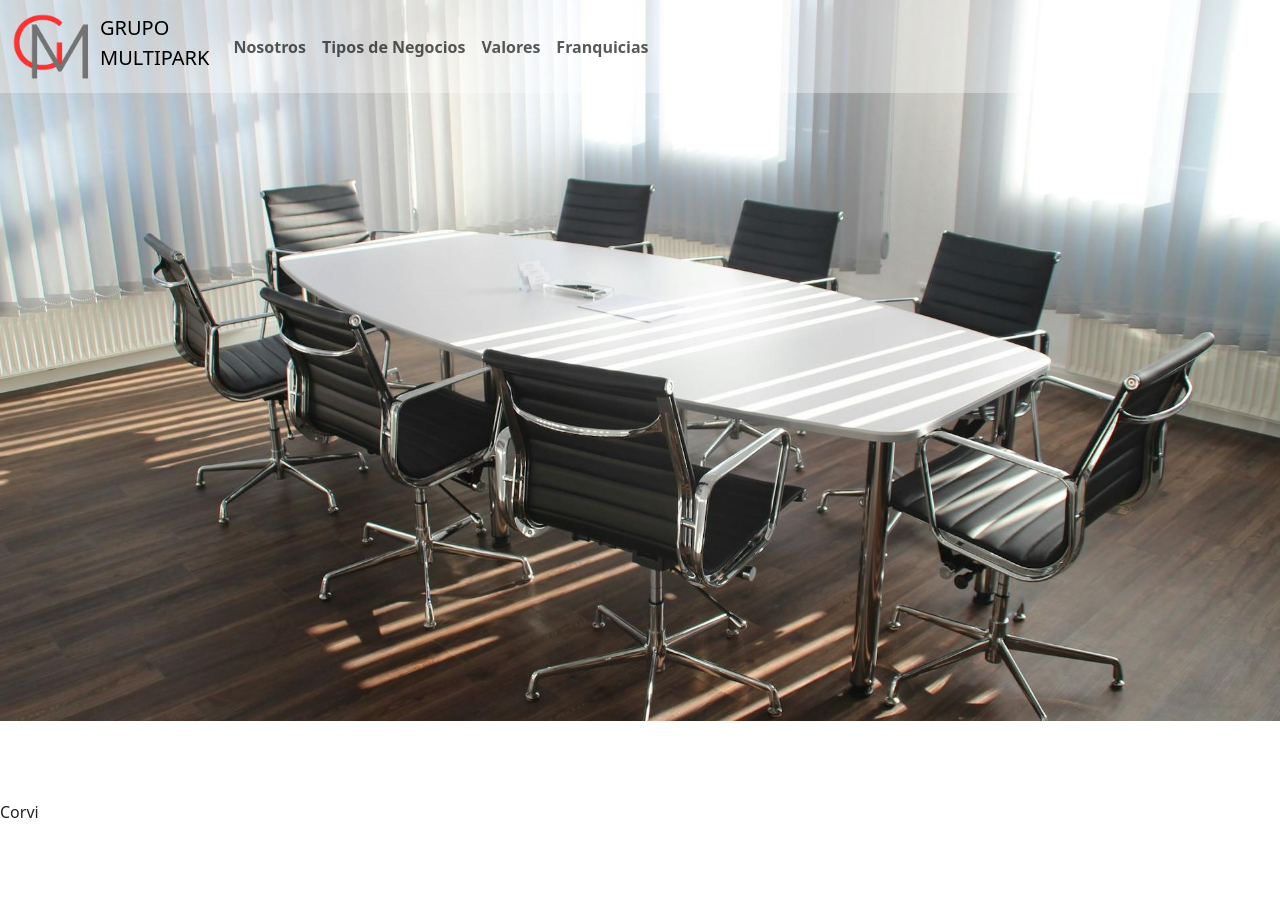
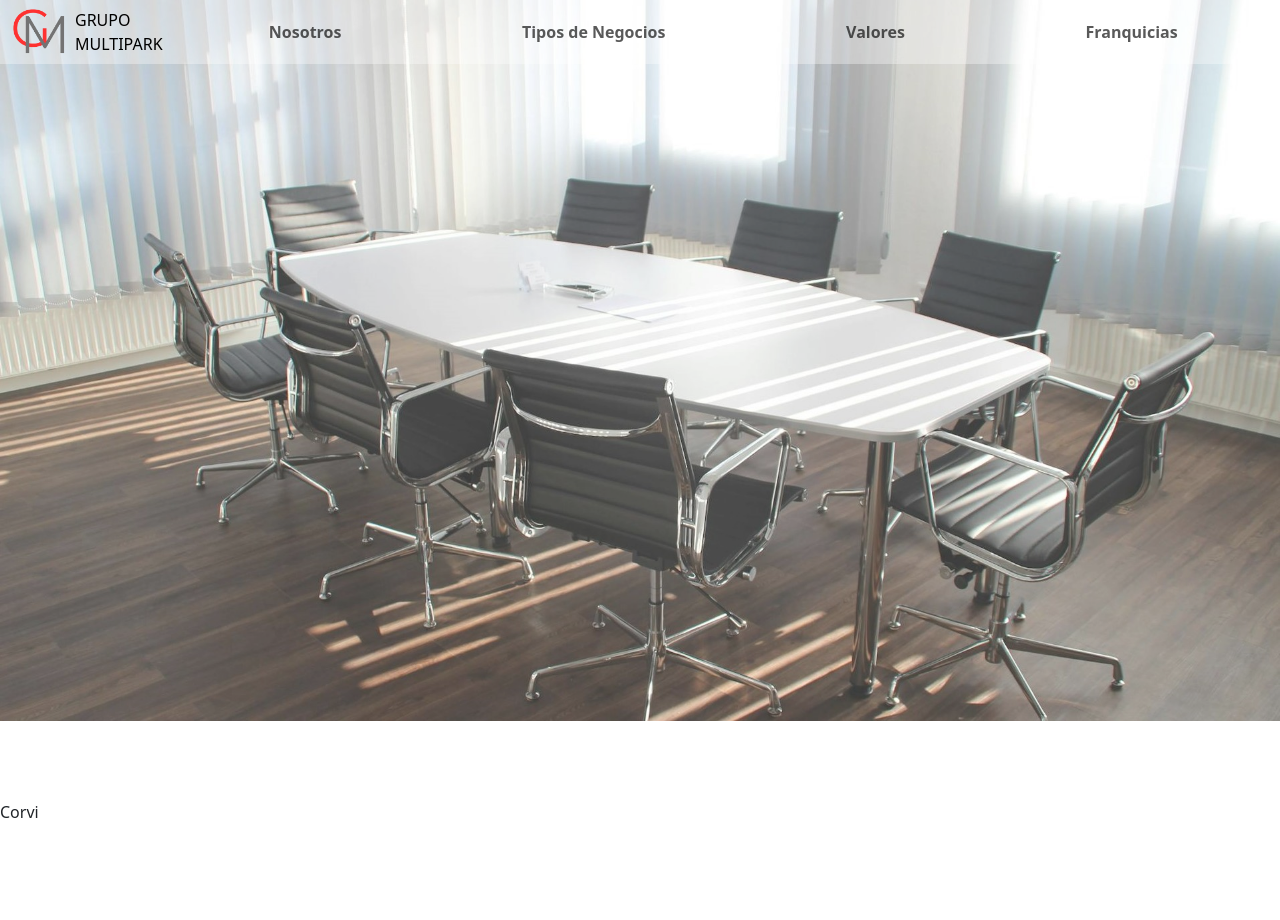
Before and after one commit to LeosterCode/MultiPark-ProyectoAppMoviles, a PHP site: page / in a window 1280 px wide. Shown: the top 920 px of the page. Run offline with PHP 8.4, Linux system fonts and the light colour scheme.

Commit message:
Commit inicio dia

```diff
--- a/TimoBurger/sesion.php
+++ b/TimoBurger/sesion.php
@@ -92,6 +92,7 @@ if (isset($_POST['pedir'])) {
                             <h3 class="text-center tipoProd">Hamburguesas</h3>
                             <div class="mb-3 d-flex justify-content-between align-items-center">
                                 <p class="producto">Hamburguesa especial</p>
+                                <p>sfadafdsd</p>
                                 <input value="0" type="number" class="p-2" id="hEspecial" name="hEspecial" min="1" max="100" style="height: 30px;">
                             </div>
                             <div class="mb-3 d-flex justify-content-between">
--- a/index.html
+++ b/index.html
@@ -16,42 +16,39 @@
 <body>
     <nav class="navbar navbar-expand-lg fixed-top">
         <div class="container-fluid d-flex">
-            <aside class="navbar-brand d-flex">
+            <aside class="navbar-brand d-flex p-0">
                 <span>
-                    <img src="images/LogoMultiparkNoBg.png" width="80px" alt="">
+                    <img src="images/LogoMultiparkNoBg.png" width="55px" alt="">
                 </span>
                 <p class="d-flex flex-column m-0 ms-2">
-                    <span class="fw-medium">GRUPO</span>
-                    <span class="fw-medium">MULTIPARK</span>
+                    <span class="fw-medium fs-6">GRUPO</span>
+                    <span class="fw-medium fs-6">MULTIPARK</span>
                 </p>
             </aside>
 
-            <ul class="navbar-nav me-auto d-flex justify-content-between">
+            <ul class="navbar-nav w-100 d-flex justify-content-around">
                 <li class="nav-item ">
                     <a class="nav-link fw-bold" href="#nosotros">
                         Nosotros
                     </a>
                 </li>
                 <li class="nav-item">
-                    <a class="nav-link fw-bold" href="tNegocios">
+                    <a class="nav-link fw-bold" href="#tNegocios">
                         Tipos de Negocios
                     </a>
                 </li>
                 <li class="nav-item">
-                    <a class="nav-link fw-bold" href="valores">
+                    <a class="nav-link fw-bold" href="#valores">
                         Valores
                     </a>
                 </li>
                 <li class="nav-item">
-                    <a class="nav-link fw-bold" href="">
+                    <a class="nav-link fw-bold" href="#franquicias">
                         Franquicias
                     </a>
                 </li>
             </ul>
         </div>
-
-
-
     </nav>
     <header>
         <div class="container-fluid">
@@ -64,7 +61,6 @@
                 </div>
             </div>
         </div>
-
     </header>
     <main>
         <section id="nosotros">
@@ -80,7 +76,9 @@
             Lalo
         </section>
     </main>
-    <footer></footer>
+    <footer>
+
+    </footer>
 
     <script src="https://cdn.jsdelivr.net/npm/bootstrap@5.3.3/dist/js/bootstrap.bundle.min.js"
         integrity="sha384-YvpcrYf0tY3lHB60NNkmXc5s9fDVZLESaAA55NDzOxhy9GkcIdslK1eN7N6jIeHz"
--- a/stylex.css
+++ b/stylex.css
@@ -2,8 +2,13 @@ nav{
     background: #ffffff57;
 }
 
+nav div li{
+    display: block;
+}
+
 header{
     height: 100vh;
+    opacity: .8;
 }
 section{
     height: 100vh;
```
